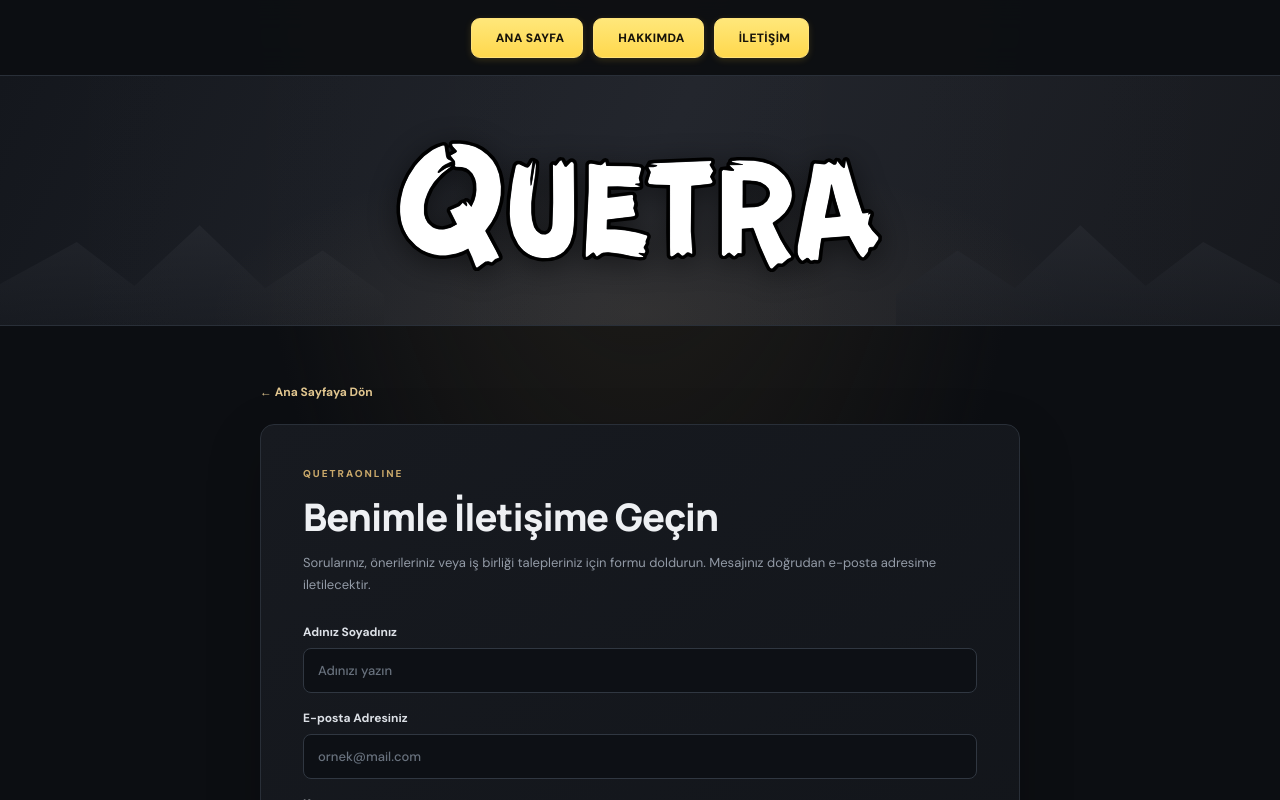
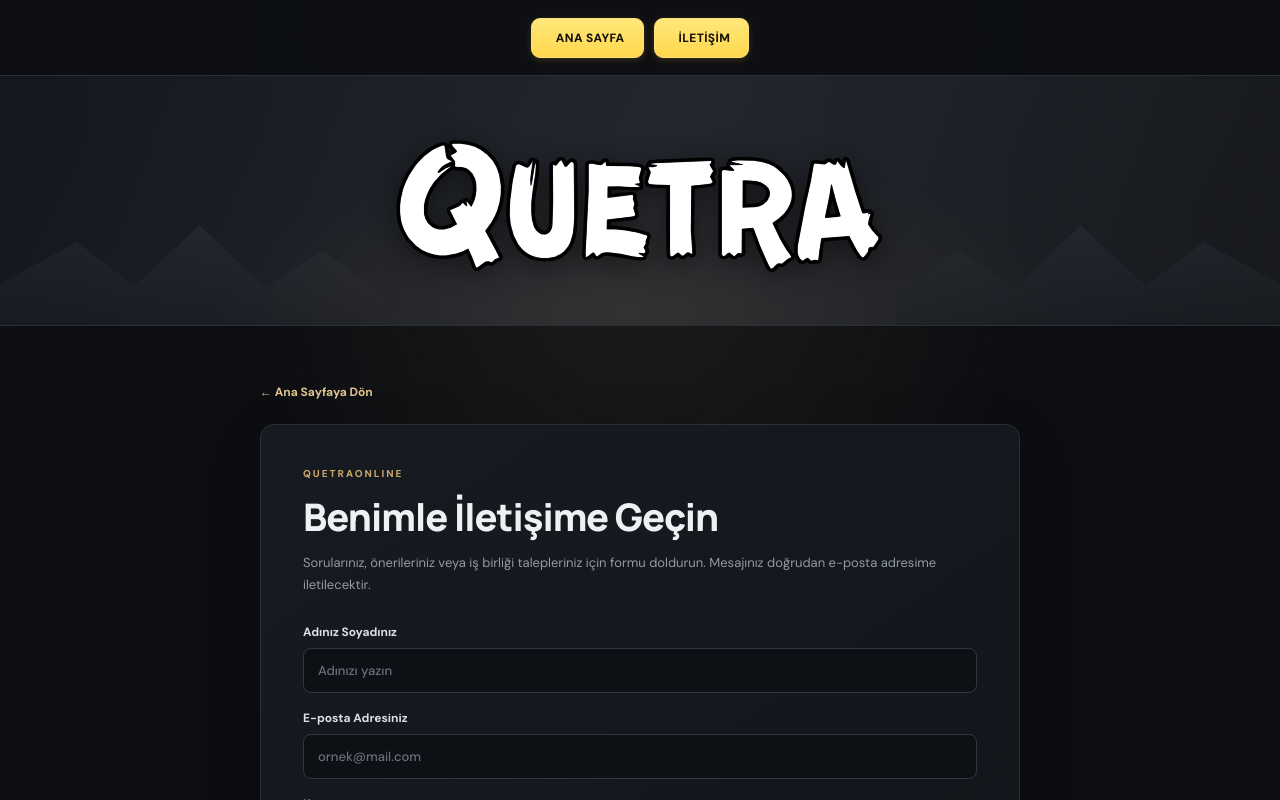
Before and after one commit to quetraonline/quetraonline, a Next.js app: page /iletisim in a window 1280 px wide. Shown: the top 800 px of the page. Built offline with nearby package versions, Linux system fonts and the light colour scheme; no server answers.

Commit message:
Remove Hakkımda from site navigation

```diff
--- a/app/components/SiteNavigation.js
+++ b/app/components/SiteNavigation.js
@@ -21,7 +21,6 @@ export default function SiteNavigation({ active = "home" }) {
       </button>
       <nav id="site-navigation-links" className={open ? "is-open" : ""} aria-label="Ana menü">
         <a className={active === "home" ? "active" : ""} href="/" onClick={() => setOpen(false)}><span>Ana Sayfa</span></a>
-        <a className={active === "about" ? "active" : ""} href="/hakkimda" onClick={() => setOpen(false)}><span>HAKKIMDA</span></a>
         <a className={active === "contact" ? "active" : ""} href="/iletisim" onClick={() => setOpen(false)}><span>İletişim</span></a>
       </nav>
     </header>
```
